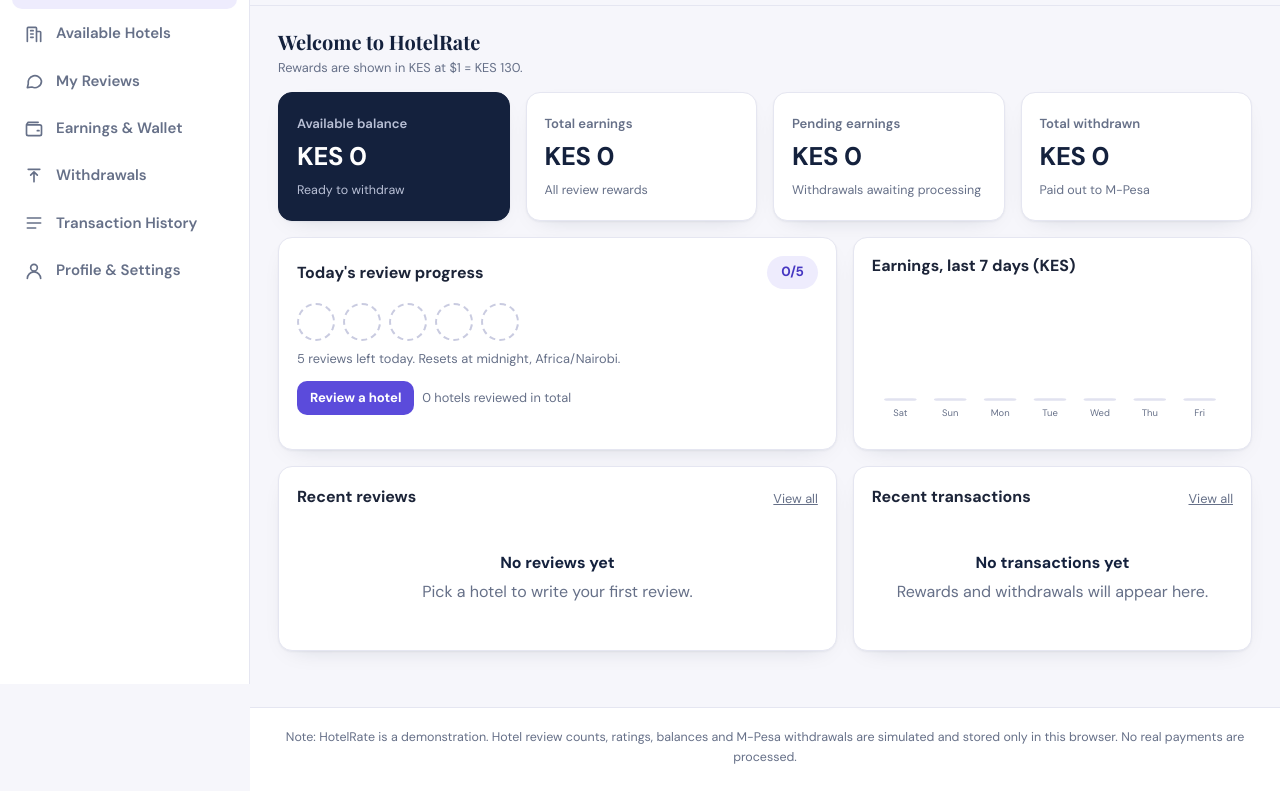
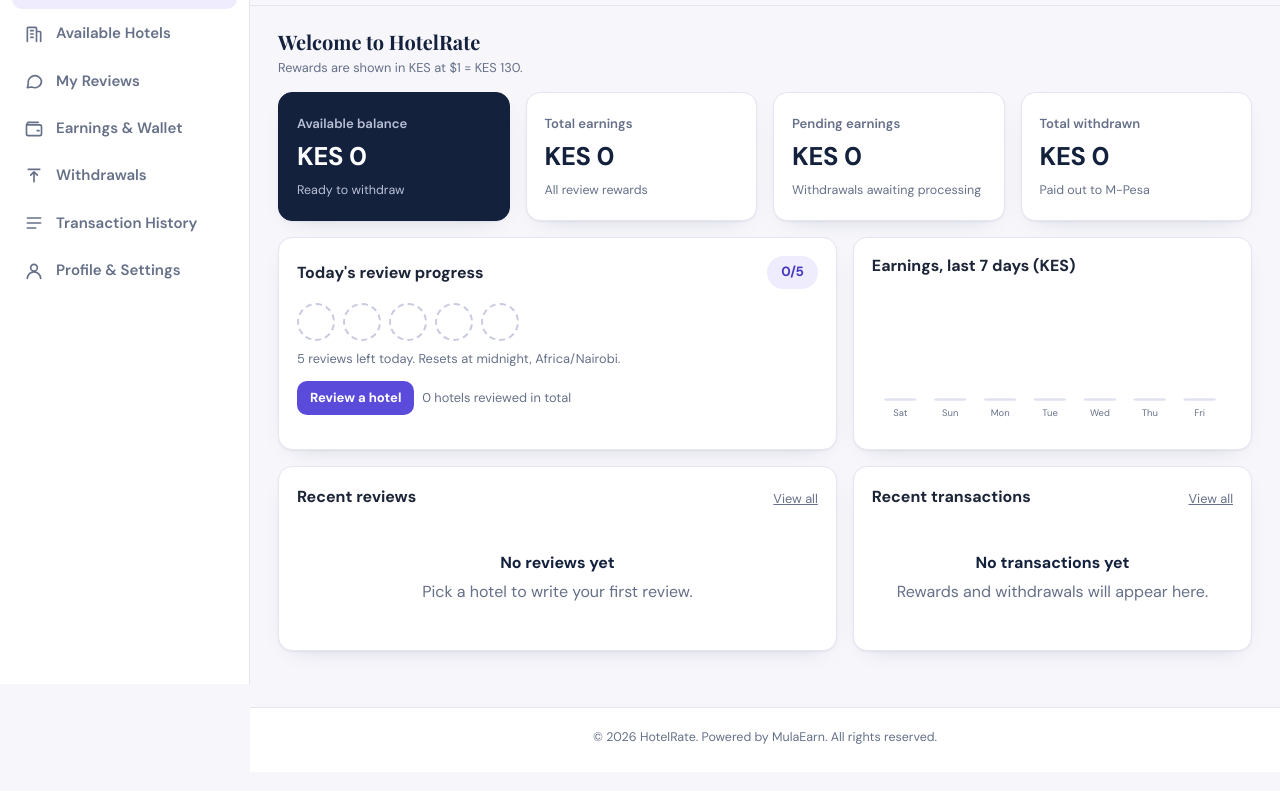
Before and after one commit to Vinnie-hub/hotelrates, a plain HTML site: page index.html in a window 1280 px wide. Shown: the part 116-907 px from the top of the page. Drawn offline with nearby package versions, Linux system fonts and the light colour scheme.

Commit message:
update website

```diff
--- a/index.html
+++ b/index.html
@@ -33,7 +33,7 @@
       <a class="pill daily" id="dailyPill" href="#hotels" title="Reviews completed today"></a>
     </header>
     <main id="view" tabindex="-1"></main>
-    <footer class="foot"><p>Note: HotelRate is a demonstration. Hotel review counts, ratings, balances and M-Pesa withdrawals are simulated and stored only in this browser. No real payments are processed.</p></footer>
+    <footer class="foot"><p>© 2026 HotelRate. Powered by MulaEarn. All rights reserved.</p></footer>
   </div>
   <nav class="bnav" id="bnav" aria-label="Quick navigation"></nav>
 </div>
```
